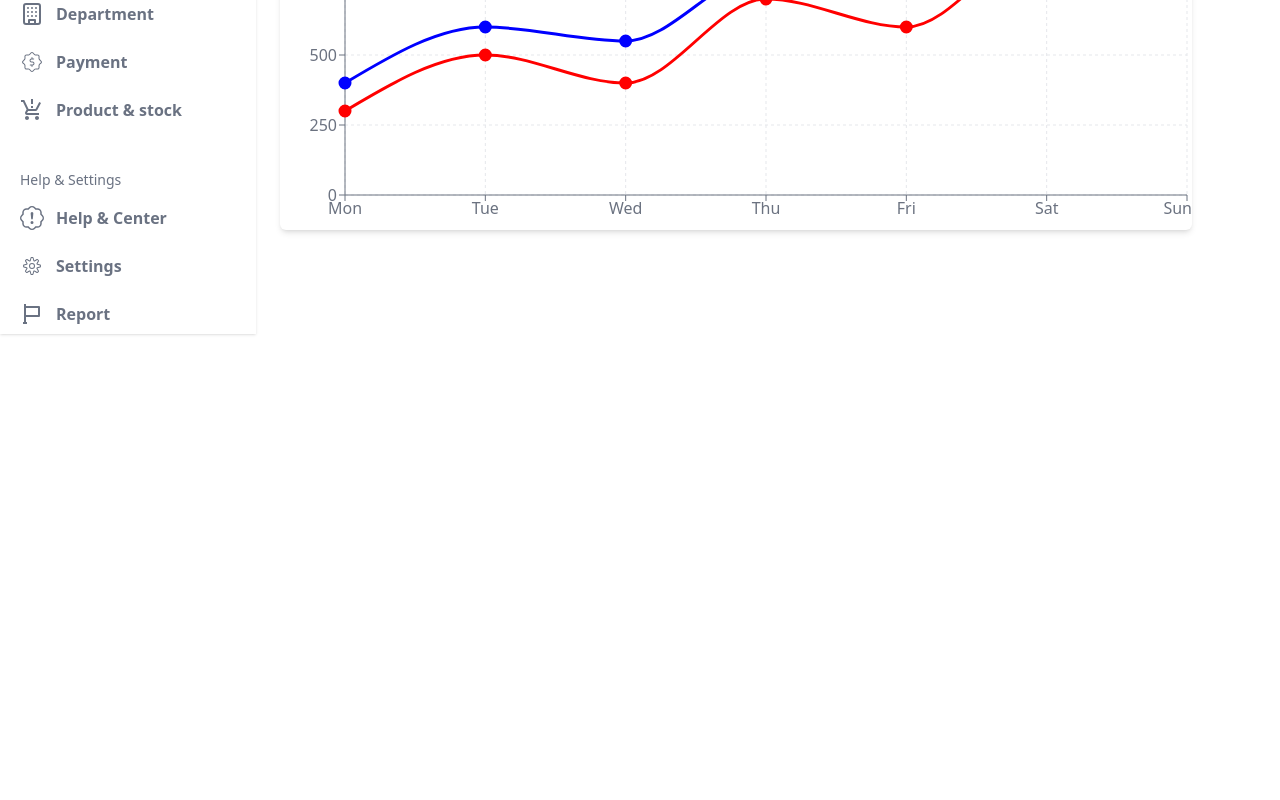
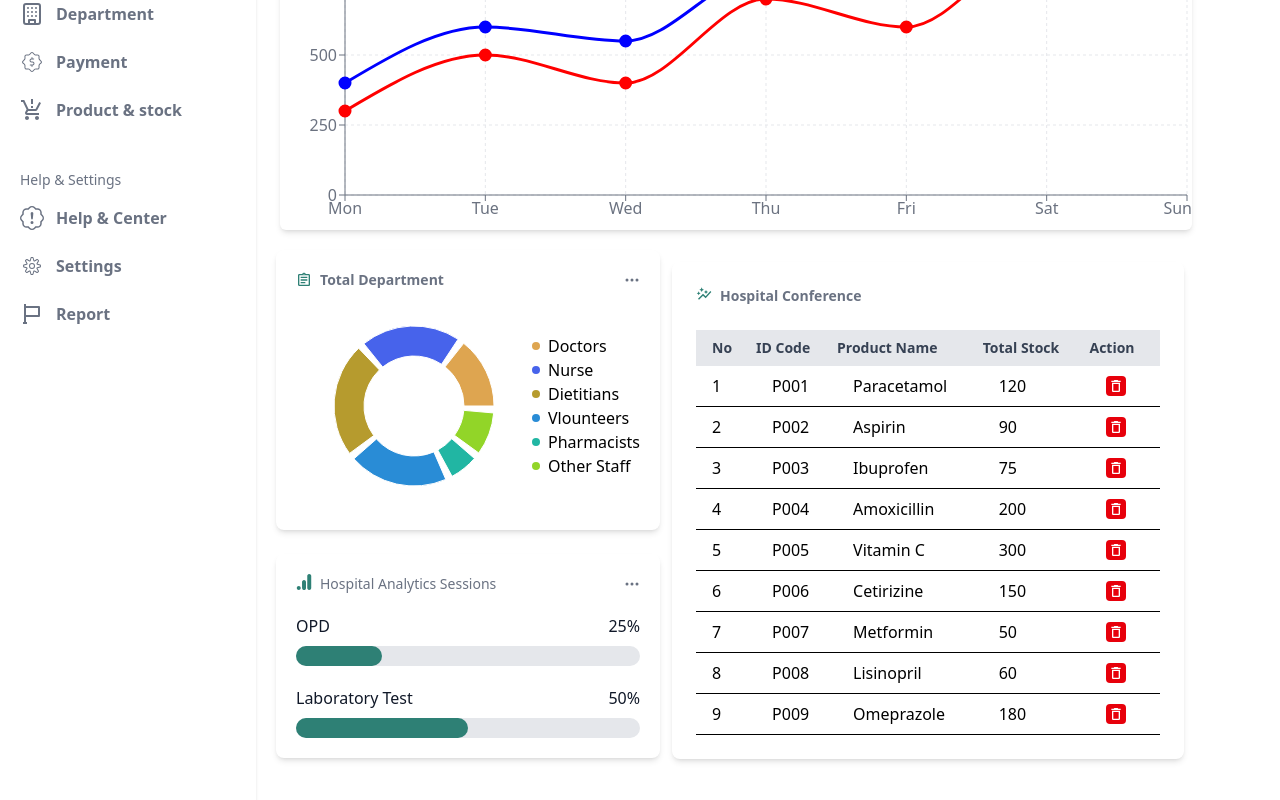
Before and after one commit to MahatoAmaR2/-Hospital-Management-Dashboard, a React (Vite) app: page / in a window 1280 px wide. Shown: the part 426-1226 px from the top of the page. Before the commit the page ends 800 px from the top, so only its background shows below. Built offline with nearby package versions, Linux system fonts and the light colour scheme.

Commit message:
implemented Conference table with delete functionality and Department section with PieChart and ProgressBar for analytics visualization

```diff
--- /dev/null
+++ b/src/components/Conference.jsx
@@ -0,0 +1,66 @@
+import { useState } from "react";
+import { MdOutlineAutoGraph, MdDeleteOutline } from "react-icons/md";
+
+const Conference = () => {
+  const [products, setProducts] = useState([
+    { id: "P001", name: "Paracetamol", stock: 120 },
+    { id: "P002", name: "Aspirin", stock: 90 },
+    { id: "P003", name: "Ibuprofen", stock: 75 },
+    { id: "P004", name: "Amoxicillin", stock: 200 },
+    { id: "P005", name: "Vitamin C", stock: 300 },
+    { id: "P006", name: "Cetirizine", stock: 150 },
+    { id: "P007", name: "Metformin", stock: 50 },
+    { id: "P008", name: "Lisinopril", stock: 60 },
+    { id: "P009", name: "Omeprazole", stock: 180 },
+    // { id: "P010", name: "Ciprofloxacin", stock: 120 },
+  ]);
+
+  const deleteProduct = (id) => {
+    setProducts((prevProducts) =>
+      prevProducts.filter((product) => product.id !== id)
+    );
+  };
+  return (
+    <div className="min-h-screen w-full md:w-[60%] p-8">
+      <div className=" p-6 rounded-lg shadow-md">
+        <div className="flex gap-2 ">
+          <MdOutlineAutoGraph color="#2E8075" />
+          <h1 className="text-sm font-semibold  mb-6 text-gray-500">
+            Hospital Conference
+          </h1>
+        </div>
+        <table className="min-w-full table-auto">
+          <thead>
+            <tr className="bg-gray-200 text-gray-700 text-sm">
+              <th className="px-4 py-2 text-left">No</th>
+              <th className="pr-4 py-2 text-left">ID Code</th>
+              <th className="pr-4 py-2 text-left">Product Name</th>
+              <th className="pr-4 py-2 text-left">Total Stock</th>
+              <th className="pr-4 py-2 text-left">Action</th>
+            </tr>
+          </thead>
+          <tbody>
+            {products.map((product, index) => (
+              <tr key={product.id} className="border-b hover:bg-gray-100">
+                <td className="px-4 py-2">{index + 1}</td>
+                <td className="px-4 py-2">{product.id}</td>
+                <td className="px-4 py-2">{product.name}</td>
+                <td className="px-4 py-2">{product.stock}</td>
+                <td className="px-4 py-2">
+                  <div
+                    className="bg-red-600 p-0.5 rounded w-5 cursor-pointer hover:bg-red-700"
+                    onClick={() => deleteProduct(product.id)}
+                  >
+                    <MdDeleteOutline color="white" />
+                  </div>
+                </td>
+              </tr>
+            ))}
+          </tbody>
+        </table>
+      </div>
+    </div>
+  );
+};
+
+export default Conference;
--- /dev/null
+++ b/src/components/Department.jsx
@@ -0,0 +1,118 @@
+import React from "react";
+import { PieChart, Pie, Cell, Tooltip, ResponsiveContainer } from "recharts";
+import { MdOutlineAssignment } from "react-icons/md";
+import { BsThreeDots } from "react-icons/bs";
+import { SiGoogleanalytics } from "react-icons/si";
+import ProgressBar from "./ProgressBar";
+const data = [
+  { name: "Doctors", value: 500 },
+  { name: "Nurse", value: 700 },
+  { name: "Dietitians", value: 800 },
+  { name: "Vlounteers", value: 699 },
+  { name: "Pharmacists", value: 200 },
+  { name: "Other Staff", value: 300 },
+];
+
+const COLORS = [
+  "#DEA550",
+  "#4763EB",
+  "#B69B2E",
+  "#298CD6",
+  "#21B6A3",
+  "#92D528",
+];
+
+const Department = () => {
+  return (
+    <>
+      <div className="flex flex-col w-full md:w-[40%]">
+        <div className="w-full mx-5 h-70 my-5 p-5 pr-10 md:pr-5  bg-white rounded-lg shadow-md">
+          <div className="justify-between flex items-center mb-4">
+            <div className="flex gap-2 items-center">
+              <MdOutlineAssignment color="#2E8075" />
+              <h2 className="text-sm text-gray-500 font-semibold flex items-center gap-2 ">
+                Total Department
+              </h2>
+            </div>
+            <BsThreeDots className="text-gray-500 cursor-pointer hover:text-gray-700" />
+          </div>
+          <div className="w-full h-50 flex justify-between items-center">
+            <ResponsiveContainer width="100%" height="100%">
+              <PieChart>
+                <Pie
+                  data={data}
+                  dataKey="value"
+                  innerRadius={50}
+                  outerRadius={80}
+                  fill="#8884d8"
+                  paddingAngle={5}
+                >
+                  {data.map((entry, index) => (
+                    <Cell
+                      key={`cell-${index}`}
+                      fill={COLORS[index % COLORS.length]}
+                    />
+                  ))}
+                </Pie>
+                <Tooltip />
+              </PieChart>
+            </ResponsiveContainer>
+            <div>
+              <div className="flex gap-2 items-center">
+                <span className="w-2 h-2 rounded-full bg-[#DEA550]"></span>
+                <p>Doctors</p>
+              </div>
+              <div className="flex gap-2 items-center">
+                <span className="w-2 h-2 rounded-full bg-[#4763EB]"></span>
+                <p>Nurse</p>
+              </div>
+              <div className="flex gap-2 items-center">
+                <span className="w-2 h-2 rounded-full bg-[#B69B2E]"></span>
+                <p>Dietitians</p>
+              </div>
+              <div className="flex gap-2 items-center">
+                <span className="w-2 h-2 rounded-full bg-[#298CD6]"></span>
+                <p>Vlounteers</p>
+              </div>
+              <div className="flex gap-2 items-center">
+                <span className="w-2 h-2 rounded-full bg-[#21B6A3]"></span>
+                <p>Pharmacists</p>
+              </div>
+              <div className="flex gap-2 items-center">
+                <span className="w-2 h-2 rounded-full bg-[#92D528]"></span>
+                <p>Other Staff</p>
+              </div>
+            </div>
+          </div>
+        </div>
+        <div className=" mx-5 mt-1 mb-2 rounded-lg shadow-md p-5 pr-10 md:pr-5  w-full">
+          <div className="flex justify-between items-center">
+            <div className="flex gap-2 ">
+              <SiGoogleanalytics color="#2E8075" />
+              <p className="text-gray-500 text-sm font-medium">
+                Hospital Analytics Sessions
+              </p>
+            </div>
+            <BsThreeDots className="text-gray-500 cursor-pointer hover:text-gray-700" />
+          </div>
+          <div className="my-5">
+            <div className="flex justify-between text-gray-900 text-base font-medium mb-2">
+              <p>OPD</p>
+              <p>25%</p>
+            </div>
+            <ProgressBar progress={25} />
+          </div>
+          <div>
+            <div className="flex justify-between text-gray-900 text-base font-medium mb-2">
+              <p>Laboratory Test</p>
+              <p>50%</p>
+            </div>
+            <ProgressBar progress={50} />
+          </div>
+        </div>
+      </div>
+    </>
+  );
+};
+
+export default Department;
--- /dev/null
+++ b/src/components/ProgressBar.jsx
@@ -0,0 +1,14 @@
+import React from "react";
+
+const ProgressBar = ({ progress }) => {
+  return (
+    <div className="w-full bg-gray-200 rounded-full h-5">
+      <div
+        className="bg-[#2E8075] h-5 rounded-full transition-all duration-300"
+        style={{ width: `${progress}%` }}
+      ></div>
+    </div>
+  );
+};
+
+export default ProgressBar;
--- a/src/pages/Dashboard.jsx
+++ b/src/pages/Dashboard.jsx
@@ -2,6 +2,8 @@ import React, { useState } from "react";
 import Sidebar from "../components/Sidebar";
 import Report from "../components/Report";
 import { FiDownload } from "react-icons/fi";
+import Department from "../components/Department";
+import Conference from "../components/Conference";
 
 const Dashboard = () => {
   const [selected, setSelected] = useState("Week");
@@ -50,6 +52,10 @@ const Dashboard = () => {
           <div className="chart mx-auto px-6">
             <Report />
           </div>
+          <div className="flex flex-col md:flex-row ">
+            <Department />
+            <Conference />
+          </div>
         </div>
       </div>
     </>
```
